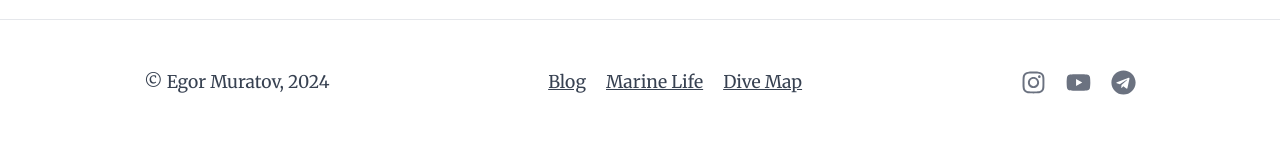
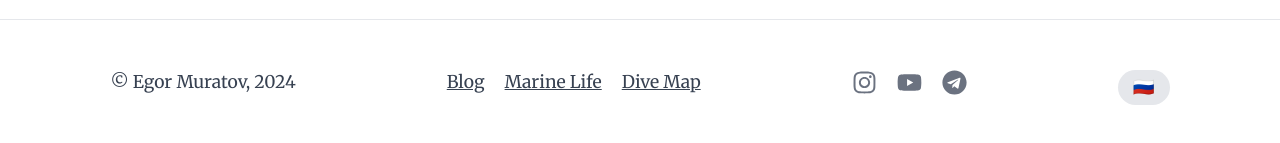
Before and after one commit to Muratov-Egor/blog, a Next.js app: page /en in a window 1280 px wide. Shown: the part 2405-2548 px from the top of the page. Built offline with nearby package versions, Linux system fonts and the light colour scheme.

Commit message:
language switcher added

```diff
--- a/app/components/Footer/Footer.tsx
+++ b/app/components/Footer/Footer.tsx
@@ -3,6 +3,7 @@ import { getDictionary } from "@/get-dictionary";
 import { Locale } from "@/i18n-config";
 import Link from 'next/link';
 import { FaInstagram, FaYoutube, FaTelegram } from 'react-icons/fa';
+import LanguageSwitcher from "@/app/components/Header/LanguageSwitcher";
 
 export default async function Footer({ lang }: { lang: Locale }) {
     const t = await getDictionary(lang);
@@ -26,6 +27,7 @@ export default async function Footer({ lang }: { lang: Locale }) {
                     <FaTelegram className="w-5 h-5 text-gray-500 hover:text-gray-700 dark:text-gray-400 dark:hover:text-gray-200 transition-colors duration-200" />
                 </a>
             </div>
+            <LanguageSwitcher initialLang={lang} />
         </footer>
     )
 }
--- a/app/components/Header/Header.tsx
+++ b/app/components/Header/Header.tsx
@@ -5,7 +5,6 @@ import Logo from './Logo';
 import NavBar from './NavBar';
 import SearchBar from './SearchBar';
 {/* todo Wait for en */}
-import LanguageSwitcher from './LanguageSwitcher';
 import ThemeSwitcher from './ThemeSwitcher';
 import MobileMenu from './MobileMenu';
 
@@ -29,8 +28,6 @@ export default async function Header({ lang }: { lang: Locale }) {
         <NavBar nav={t.header.nav} lang={lang} />
         <SearchBar placeholder={t.header.searchPlaceholder} />
         <ThemeSwitcher />
-        {/* todo Wait for en */}
-        {/* <LanguageSwitcher initialLang={lang} /> */}
       </div>
     </header>
   );
--- a/app/components/Header/LanguageSwitcher.tsx
+++ b/app/components/Header/LanguageSwitcher.tsx
@@ -12,8 +12,7 @@ const LanguageSwitcher: React.FC<LanguageSwitcherProps> = ({ initialLang }) => {
   const router = useRouter();
   const [currentLang, setCurrentLang] = useState<Locale>(initialLang);
 
-  // const alternativeLang: Locale = currentLang === 'ru' ? 'en' : 'ru';
-  const alternativeLang: Locale = 'ru';
+  const alternativeLang: Locale = currentLang === 'ru' ? 'en' : 'ru';
   // Используем эмодзи флагов вместо текста
   const flags = {
     ru: '🇷🇺',
@@ -35,8 +34,7 @@ const LanguageSwitcher: React.FC<LanguageSwitcherProps> = ({ initialLang }) => {
       className="px-3 py-1 rounded-full bg-gray-200 dark:bg-gray-700
                 text-gray-700 dark:text-gray-200 hover:bg-gray-300
                 dark:hover:bg-gray-600 transition-colors duration-200"
-                //todo ENGLISH
-      // aria-label={`Switch to ${alternativeLang === 'en' ? 'English' : 'Russian'}`}
+      aria-label={`Switch to ${alternativeLang === 'en' ? 'English' : 'Russian'}`}
     >
       {flags[alternativeLang]}
     </button>
--- a/app/components/Header/MobileMenu.tsx
+++ b/app/components/Header/MobileMenu.tsx
@@ -4,7 +4,6 @@ import React, { useState, useRef } from 'react';
 import { Locale } from "@/i18n-config";
 import NavBar from './NavBar';
 import ThemeSwitcher from './ThemeSwitcher';
-import LanguageSwitcher from './LanguageSwitcher';
 import { useClickOutside } from '@/hooks/useClickOutside';
 
 const MobileMenu = ({ nav, lang }: { nav: any; lang: Locale }) => {
@@ -31,7 +30,6 @@ const MobileMenu = ({ nav, lang }: { nav: any; lang: Locale }) => {
             <NavBar nav={nav} lang={lang} />
             <div className="border-t border-gray-200 dark:border-gray-700 my-2" />
             <ThemeSwitcher />
-            {/* <LanguageSwitcher initialLang={lang} /> */}
           </div>
         </div>
       )}
```
